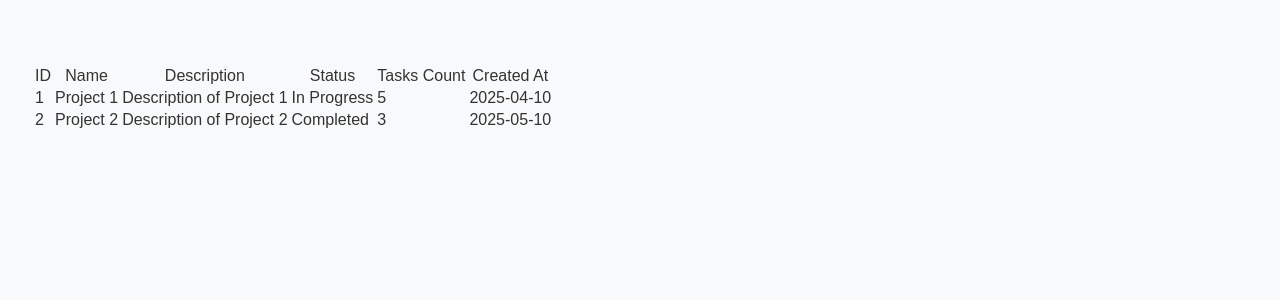
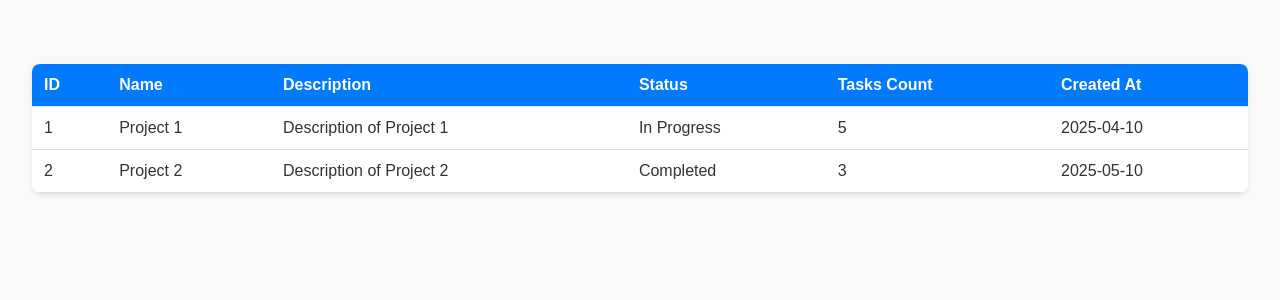
Before and after one commit to AnastasiaR2/project-management-app, a Vue app: page / in a window 1280 px wide. Shown: the top 300 px of the page. Built offline with nearby package versions, Linux system fonts and the light colour scheme.

Commit message:
Add styles to DataTable

```diff
--- a/src/assets/_base.scss
+++ b/src/assets/_base.scss
@@ -1,4 +1,3 @@
-// Variables
 $primary-color: #007bff;
 $border-color: #ddd;
 $bg-light: #f8f9fa;
@@ -13,7 +12,6 @@ $font-color: #333;
 }
 
 body {
-  min-height: 100vh;
   color: $font-color;
   background: $bg-light;
   font-family: Arial, sans-serif;
--- a/src/assets/_main.scss
+++ b/src/assets/_main.scss
@@ -1,4 +1,4 @@
-@use "./base.scss";
+@use "./base";
 
 #app {
   max-width: 1280px;
--- a/src/components/DataTable.vue
+++ b/src/components/DataTable.vue
@@ -1,30 +1,28 @@
 <script setup lang="ts">
-import { defineProps } from "vue";
-
 interface Column {
   key: string;
   label: string;
 }
 
 defineProps<{
-  data: Record<string, unknown>[];
+  data: Record<string, string | number>[];
   columns: Column[];
 }>();
 </script>
 
 <template>
   <div>
-    <table>
+    <table class="table">
       <thead>
         <tr>
-          <th v-for="(column, i) in columns" :key="`${column.key}-${i}`">
+          <th v-for="(column, i) in columns" :key="`${column.key}${i}`">
             {{ column.label }}
           </th>
         </tr>
       </thead>
       <tbody>
-        <tr v-for="item in data" :key="item.id as string">
-          <td v-for="(column, i) in columns" :key="`${column.key}${i}`">
+        <tr v-for="item in data" :key="item.id">
+          <td v-for="(column, i) in columns" :key="`${column.key}-${i}`">
             {{ item[column.key] }}
           </td>
         </tr>
@@ -32,3 +30,31 @@ defineProps<{
     </table>
   </div>
 </template>
+
+<style lang="scss">
+.table {
+  width: 100%;
+  border-collapse: collapse;
+  background: white;
+  border-radius: 8px;
+  overflow: hidden;
+  box-shadow: 0 2px 4px rgba(0, 0, 0, 0.1);
+
+  th,
+  td {
+    padding: 12px;
+    border-bottom: 1px solid #ddd;
+    text-align: left;
+  }
+
+  th {
+    background-color: #007bff;
+    font-weight: bold;
+    color: white;
+  }
+
+  tr:hover {
+    background-color: rgba(#f8f9fa, 0.7);
+  }
+}
+</style>
```
